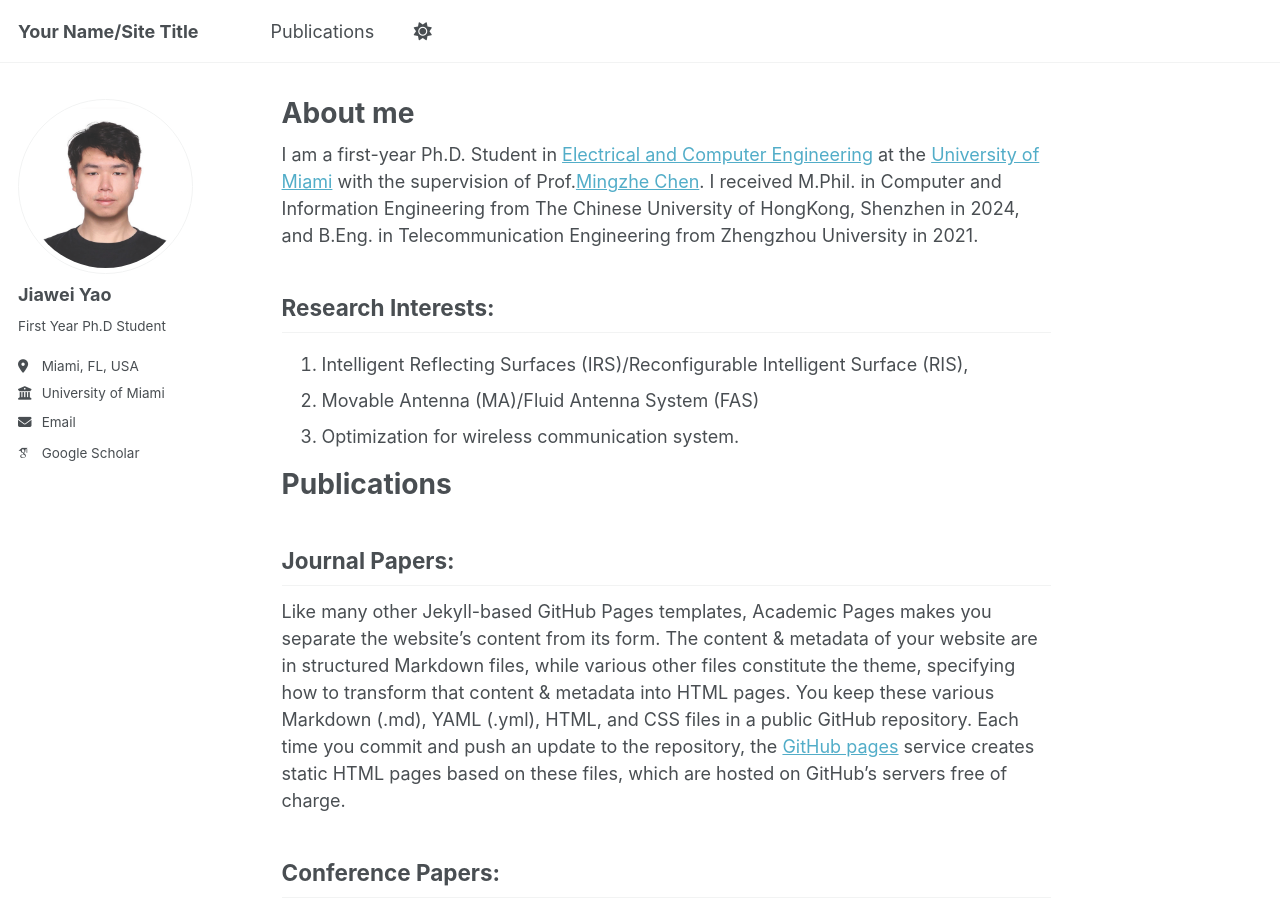
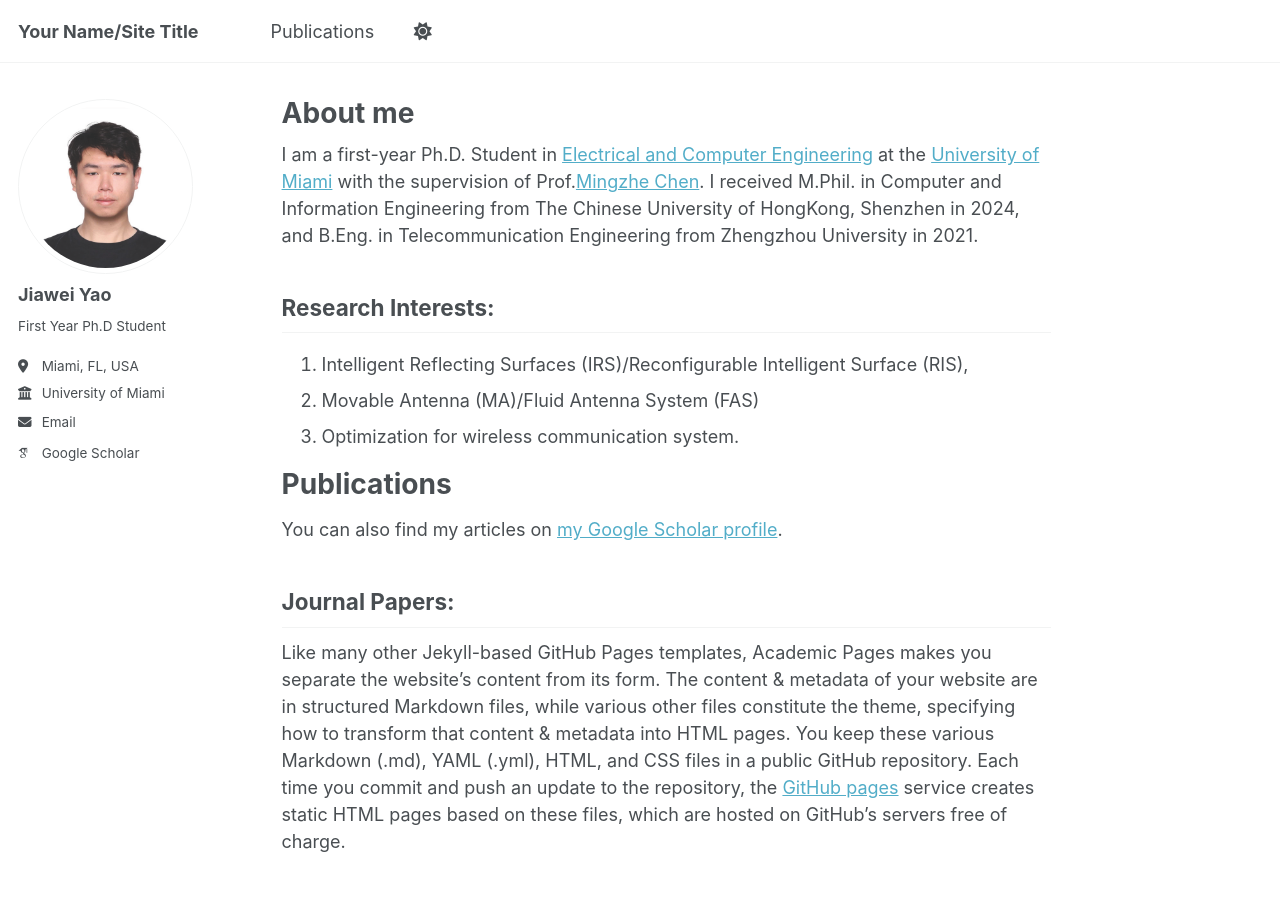
Before and after one commit to Mercuryyjw/Mercuryyjw.github.io, a Jekyll site: the page built from _pages/about.md, in a window 1280 px wide and 900 px high. Built offline with Jekyll 4.4.1, drawn with Linux system fonts in a browser that asks for light colours; some web fonts are replaced; a script that is not in the unit is left out.

Commit message:
Update about.md

```diff
--- a/_pages/about.md
+++ b/_pages/about.md
@@ -19,6 +19,9 @@ Research Interests:
 Publications
 ======
 
+You can also find my articles on [my Google Scholar profile](https://scholar.google.com/citations?user=bt2iIEMAAAAJ&hl=en).
+
+
 Journal Papers:
 ------
 
```
